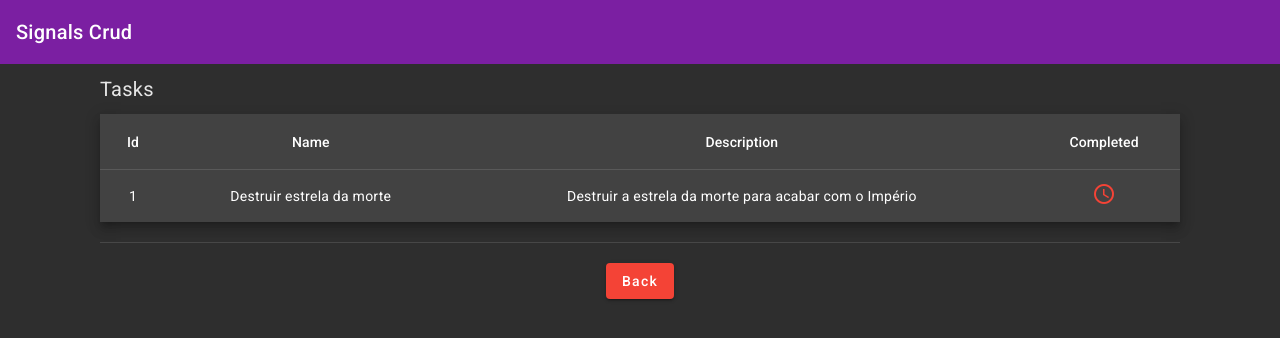
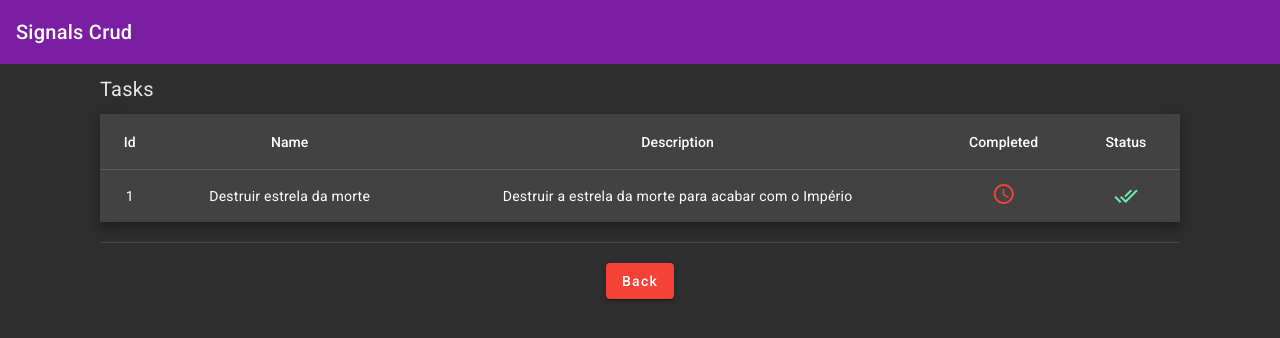
Before and after one commit to PauloDev13/signals-crud-example-ang17, an Angular app: page /tasks/1 in a window 1280 px wide. Shown: the top 338 px of the page. Built offline with nearby package versions, Linux system fonts and the light colour scheme; data requests are answered from the project's data file.

Commit message:
Displaying status column in task details component

```diff
--- a/src/app/task/components/task-details/task-details.component.html
+++ b/src/app/task/components/task-details/task-details.component.html
@@ -32,8 +32,22 @@
       </ng-container>
     }
 
-    <tr *matHeaderRowDef="displayedColumns" mat-header-row></tr>
-    <tr *matRowDef="let row; columns: displayedColumns" mat-row></tr>
+    <ng-container matColumnDef="status">
+      <th *matHeaderCellDef mat-header-cell>Status</th>
+      <td *matCellDef="let task" mat-cell>
+        <button
+          [disabled]="task.completed"
+          color="accent"
+          mat-icon-button
+          matTooltip="Click to complete task"
+        >
+          <mat-icon aria-label="Edit">done_all</mat-icon>
+        </button>
+      </td>
+    </ng-container>
+
+    <tr *matHeaderRowDef="fullColumns" mat-header-row></tr>
+    <tr *matRowDef="let row; columns: fullColumns" mat-row></tr>
   </table>
 
   <mat-divider></mat-divider>
--- a/src/app/task/components/task-details/task-details.component.ts
+++ b/src/app/task/components/task-details/task-details.component.ts
@@ -5,7 +5,7 @@ import {
   TitleCasePipe,
 } from '@angular/common';
 import { Component, inject, OnInit } from '@angular/core';
-import { MatButton } from '@angular/material/button';
+import { MatButton, MatIconButton } from '@angular/material/button';
 import { MatDivider } from '@angular/material/divider';
 import { MatIcon } from '@angular/material/icon';
 import {
@@ -20,6 +20,7 @@ import {
   MatRowDef,
   MatTable,
 } from '@angular/material/table';
+import { MatTooltip } from '@angular/material/tooltip';
 import { ActivatedRoute, Router, RouterLink } from '@angular/router';
 
 import { UserService } from '../../../user/service/user.service';
@@ -51,6 +52,8 @@ const MATERIAL = [
     NgSwitchDefault,
     RouterLink,
     MATERIAL,
+    MatIconButton,
+    MatTooltip,
   ],
   templateUrl: './task-details.component.html',
   styleUrl: './task-details.component.scss',
@@ -63,6 +66,7 @@ export class TaskDetailsComponent implements OnInit {
   protected router = inject(Router);
 
   protected displayedColumns = ['id', 'name', 'description', 'completed'];
+  protected fullColumns = [...this.displayedColumns, 'status'];
   protected userTasks = this.taskService.userTasks;
 
   ngOnInit() {
--- a/src/app/task/service/task.service.ts
+++ b/src/app/task/service/task.service.ts
@@ -13,7 +13,6 @@ export class TaskService {
   userTasks = signal<ITask[]>([]);
   private http = inject(HttpClient);
   private userService = inject(UserService);
-  private userUrl = 'http://localhost:3000/users';
   private taskUrl = 'http://localhost:3000/tasks';
 
   private userTasks$ = toObservable(this.userService.selectedUserId).pipe(
```
